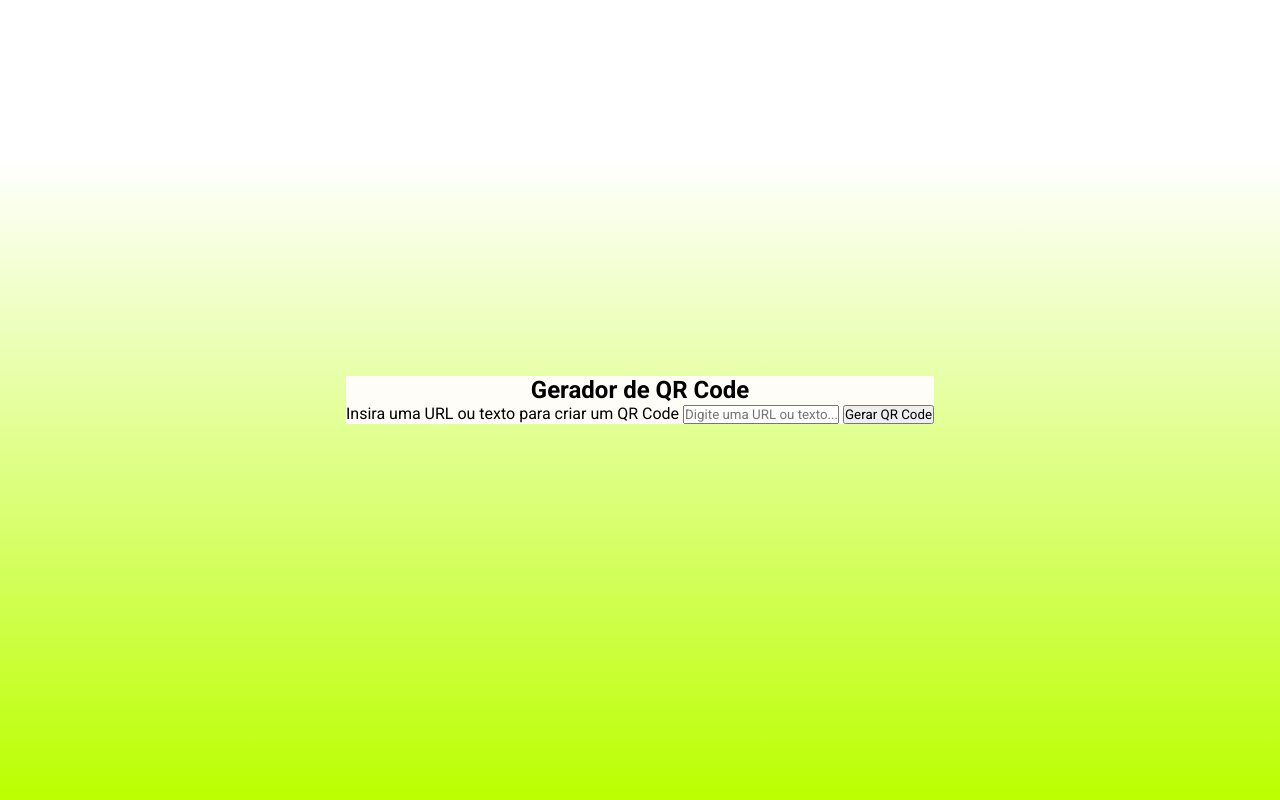
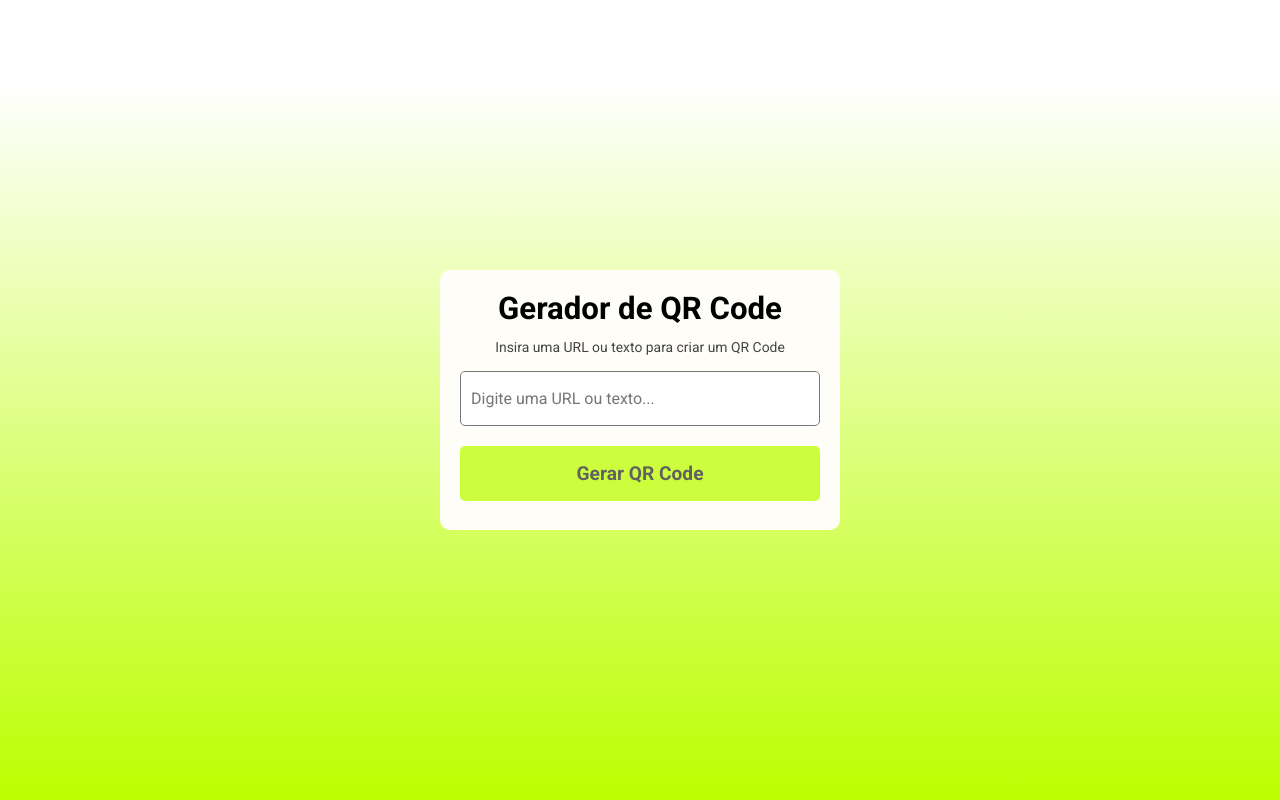
Before and after one commit to renatofsimoes/gerador-qrcode-html-css-js, a plain HTML site: page index.html in a window 1280 px wide. Drawn offline with Linux system fonts and the light colour scheme.

Commit message:
CSS finalizado

```diff
--- a/css/styles.css
+++ b/css/styles.css
@@ -8,13 +8,71 @@ body {
   display: flex;
   align-items: center;
   justify-content: center;
-  background: linear-gradient(0deg, #bbff00 0%, #ffffff 80%);
+  background: linear-gradient(0deg, #bbff00 0%, #ffffff 90%);
   min-height: 100vh;
 }
 
-#container {
+.container {
+  text-align: center;
+  background-color: #fffdf7;
+  height: 260px;
+  width: 400px;
+  border-radius: 10px;
+  padding: 20px;
+  transition: 0.2s;
+}
+.container.active {
+  height: 500px;
+}
+
+#title {
+  font-size: 1.3rem;
+  margin-bottom: 10px;
+}
+
+#url-form label {
+  color: #444;
+  font-size: 0.87rem;
+}
+
+#url-form input,
+#url-form button {
+  width: 100%;
+  height: 55px;
+  border: none;
+  border-radius: 5px;
+  font-size: 1rem;
+}
+
+#url-form input {
+  border: 1px solid #777;
+  padding-left: 10px;
+  margin-top: 15px;
+}
+#url-form button {
+  background-color: #bbff00;
+  font-weight: bold;
+  font-size: larger;
+  color: #2d2d2d;
+  margin-top: 20px;
+  cursor: pointer;
+  opacity: 0.75;
+  transition: 0.4s;
+}
+#url-form button:hover {
+  opacity: 1;
+}
+
+#qr-code {
   display: flex;
-  flex-direction: column;
-  align-items: center;
-  background-color: #fffdf7;
+  opacity: 0;
+  border: 1px solid #ccc;
+  padding: 30px 0;
+  margin: 20px 15px;
+  justify-content: center;
+  border-radius: 5px;
+  transition: 0.5s;
 }
+.container.active #qr-code {
+  opacity: 1;
+}
--- a/index.html
+++ b/index.html
@@ -17,15 +17,15 @@
     <script src="js/scripts.js" defer></script>
   </head>
   <body>
-    <div id="container">
-      <h2>Gerador de QR Code</h2>
+    <div class="container">
+      <div id="title">
+        <h2>Gerador de QR Code</h2>
+      </div>
       <form id="url-form">
-        <div id="form-control">
-          <label for="url">Insira uma URL ou texto para criar um QR Code</label>
-          <input type="text" placeholder="Digite uma URL ou texto..." />
-          <button>Gerar QR Code</button>
-          <div id="qr-code"></div>
-        </div>
+        <label for="url">Insira uma URL ou texto para criar um QR Code</label>
+        <input type="text" placeholder="Digite uma URL ou texto..." />
+        <button>Gerar QR Code</button>
+        <div id="qr-code"></div>
       </form>
     </div>
   </body>
```
